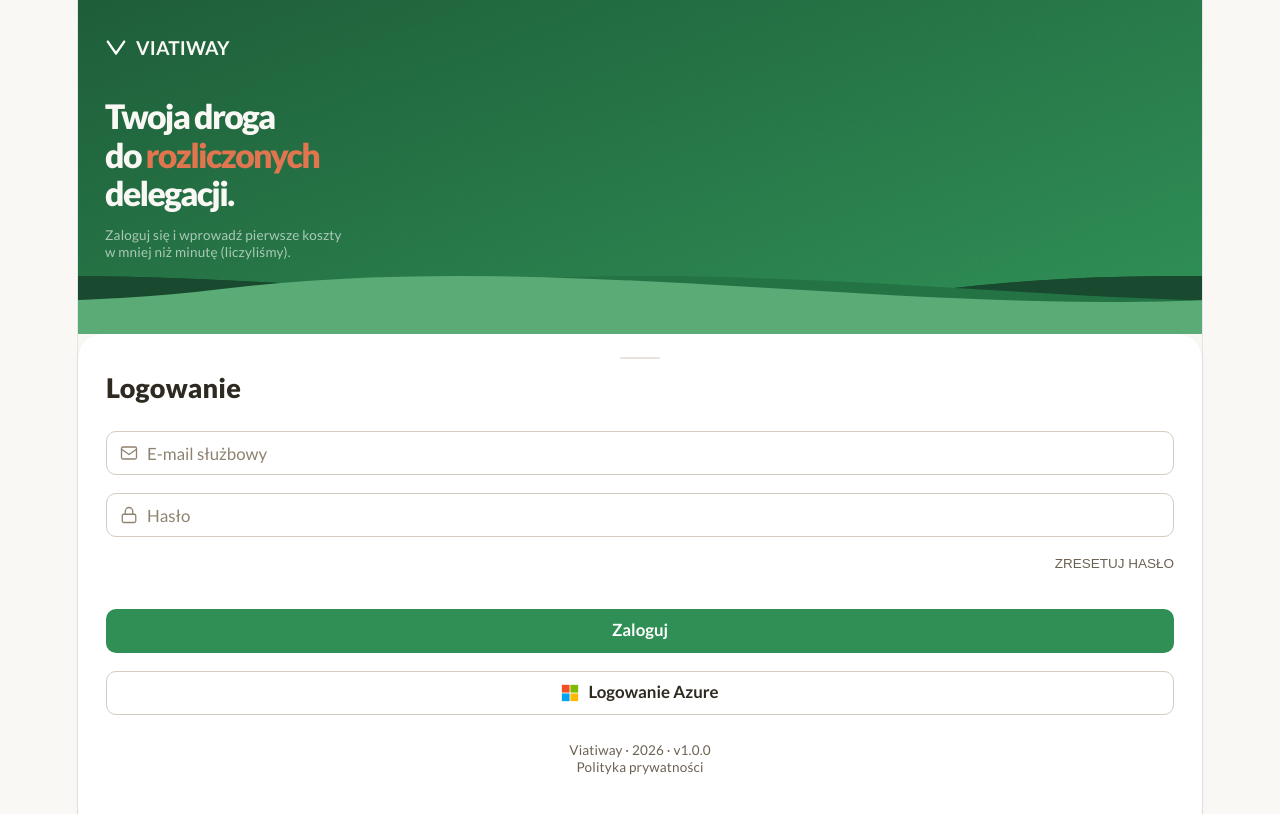
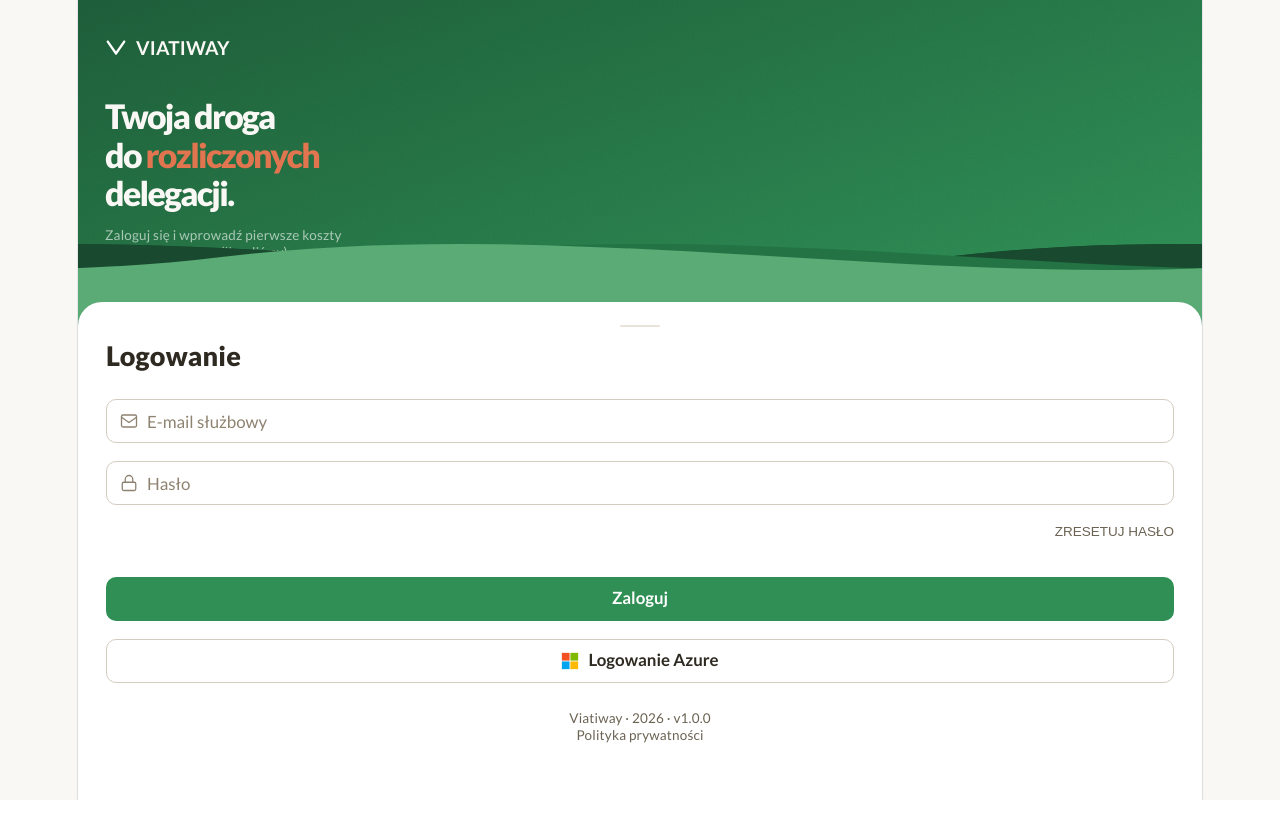
Before and after one commit to Medulec/Viatiway, a React (Vite) app in the folder frontend/: page /login in a window 1280 px wide. Shown: the top 814 px of the page. Built offline with nearby package versions, Linux system fonts and the light colour scheme.

Commit message:
fix: visible rounded borders on login

```diff
--- a/frontend/src/components/login/HeroSection.tsx
+++ b/frontend/src/components/login/HeroSection.tsx
@@ -3,7 +3,7 @@
 
 export default function HeroSection() {
     return (
-        <div style={{
+        <div className="v-hero" style={{
             background: 'linear-gradient(160deg, var(--moss-700), var(--moss-500))',
             padding: 'var(--space-8) var(--space-6) var(--space-16)',
             position: 'relative',
@@ -55,22 +55,22 @@
             }}>
                 Zaloguj się i wprowadź pierwsze koszty <br />w mniej niż minutę (liczyliśmy).
             </p>
-            <svg style={{ position: 'absolute', bottom: 0, left: 0, width: '200%', height: '90px', animation: 'wave-flow 24s linear infinite' }}
+            <svg className="v-hero__wave" style={{ position: 'absolute', bottom: 0, left: 0, width: '200%', height: '90px', animation: 'wave-flow 24s linear infinite' }}
                 viewBox="0 0 1440 90" preserveAspectRatio="none">
                 <path d="M0,45 C240,0 480,90 720,45 C960,0 1200,90 1440,45 L1440,90 L0,90 Z" fill="var(--moss-800)" />
             </svg>
 
-            <svg style={{ position: 'absolute', bottom: 0, left: 0, width: '200%', height: '90px', animation: 'wave-flow 24s linear infinite' }}
+            <svg className="v-hero__wave" style={{ position: 'absolute', bottom: 0, left: 0, width: '200%', height: '90px', animation: 'wave-flow 24s linear infinite' }}
                 viewBox="0 0 1440 90" preserveAspectRatio="none">
                 <path d="M0,45 C240,0 480,90 720,45 C960,0 1200,90 1440,45 L1440,90 L0,90 Z" fill="var(--moss-800)" />
             </svg>
 
-            <svg style={{ position: 'absolute', bottom: 0, left: 0, width: '200%', height: '90px', animation: 'wave-flow 12s linear -3s infinite' }}
+            <svg className="v-hero__wave" style={{ position: 'absolute', bottom: 0, left: 0, width: '200%', height: '90px', animation: 'wave-flow 12s linear -3s infinite' }}
                 viewBox="0 0 1440 90" preserveAspectRatio="none">
                 <path d="M0,45 C240,0 480,90 720,45 C960,0 1200,90 1440,45 L1440,90 L0,90 Z" fill="var(--moss-600)" />
             </svg>
 
-            <svg style={{ position: 'absolute', bottom: 0, left: 0, width: '200%', height: '90px', animation: 'wave-flow 8s linear -1.5s infinite' }}
+            <svg className="v-hero__wave" style={{ position: 'absolute', bottom: 0, left: 0, width: '200%', height: '90px', animation: 'wave-flow 8s linear -1.5s infinite' }}
                 viewBox="0 0 1440 90" preserveAspectRatio="none">
                 <path d="M0,45 C240,0 480,90 720,45 C960,0 1200,90 1440,45 L1440,90 L0,90 Z" fill="var(--moss-400)" />
             </svg>
--- a/frontend/src/components/login/LoginForm.tsx
+++ b/frontend/src/components/login/LoginForm.tsx
@@ -14,9 +14,12 @@
 export default function LoginForm({ email, password, error, onMailChange, onPassWordChange, onSubmit }: LoginFormProps) {
   return (
     <>
-    <div className='v-card v-card--elevated' style={{
+    <div className='v-card v-card--elevated v-login-card' style={{
       flex: 1,
-      borderRadius: 'var(--radius-2xl)',
+      borderTopLeftRadius: 'var(--radius-2xl)',
+      borderTopRightRadius: 'var(--radius-2xl)',
+      borderBottomLeftRadius: 0,
+      borderBottomRightRadius: 0,
       padding: 'var(--space-6)',
       paddingTop: 'var(--space-3)'
       }}>
--- a/frontend/src/pages/LoginPage.tsx
+++ b/frontend/src/pages/LoginPage.tsx
@@ -31,7 +31,7 @@
   }
 
   return (
-    <div style={{ background: 'var(--bg-app)', minHeight: '100svh' }}>
+    <div style={{ background: 'var(--moss-400)', height: '100svh', display: 'flex', flexDirection: 'column' }}>
       <HeroSection />
       <LoginForm
         email={email}
--- a/frontend/src/styles/components.css
+++ b/frontend/src/styles/components.css
@@ -340,4 +340,33 @@
   border: none;
   margin: var(--space-2) auto;
 }
-/* ink — max contrast */
+/* ---------- HERO SECTION ---------- */
+@media (orientation: landscape) and (max-height: 500px) {
+  .v-hero {
+    padding-top: var(--space-3) !important;
+    padding-bottom: var(--space-10) !important;
+  }
+  .v-hero h2 {
+    font-size: var(--text-lg) !important;
+    margin-bottom: var(--space-1) !important;
+  }
+  .v-hero p {
+    display: none;
+  }
+}
+
+/* ---------- LOGIN CARD ---------- */
+@media (orientation: landscape) and (max-height: 500px) {
+  .v-login-card {
+    overflow-y: auto;
+    flex: 0 1 auto !important;
+    max-height: 60vh;
+  }
+}
+
+/* ---------- HERO WAVES ---------- */
+@media (orientation: landscape) and (max-height: 500px) {
+  .v-hero__wave {
+    height: 36px !important;
+  }
+}
```
